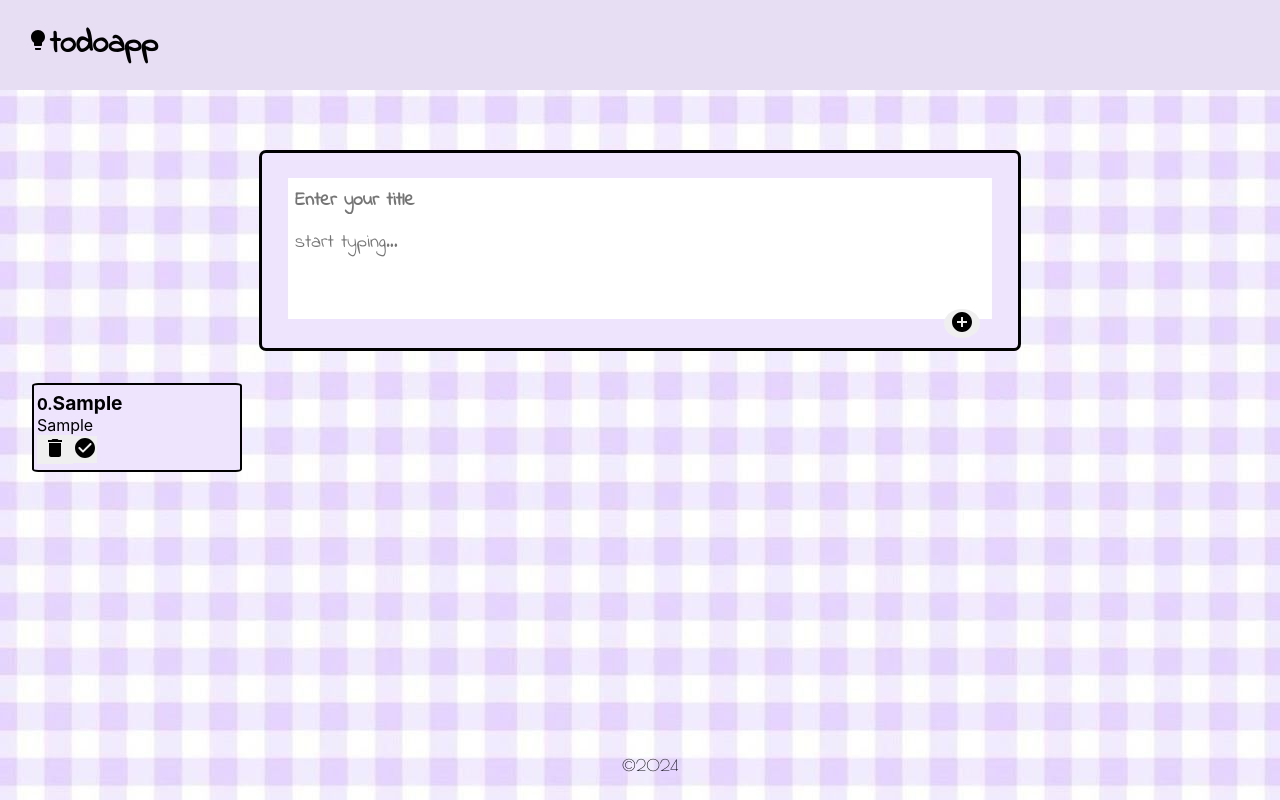
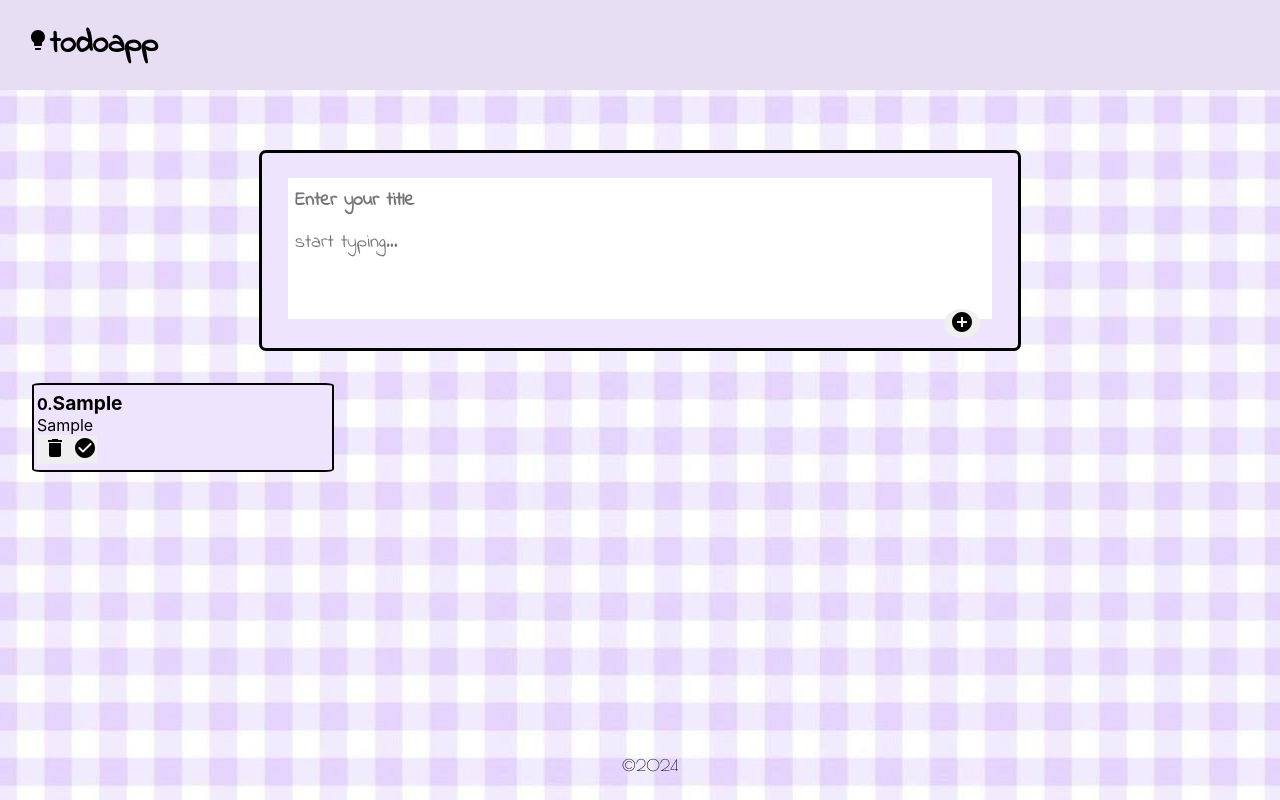
Before and after one commit to irhsayeJ/myTodoapp, a React (Create React App) app: page / in a window 1280 px wide. Both pictures are taken after typing "Sample", "Sample" into the empty fields and a click on the button 961 px from the left and 323 px from the top of the page. Built offline with nearby package versions, Linux system fonts and the light colour scheme.

Commit message:
initial commit

```diff
--- a/src/App.css
+++ b/src/App.css
@@ -65,8 +65,8 @@ body {
   padding: 2% 1%;
   border: 2px solid black;
   margin-bottom: 3%;
-  word-wrap: break-word;
-  max-width: 200px; /* Set maximum width */
+
+  /* Set maximum width */
   width: 100%; /* Ensure notes occupy full width within their container */
 }
 .div-notes {
```
